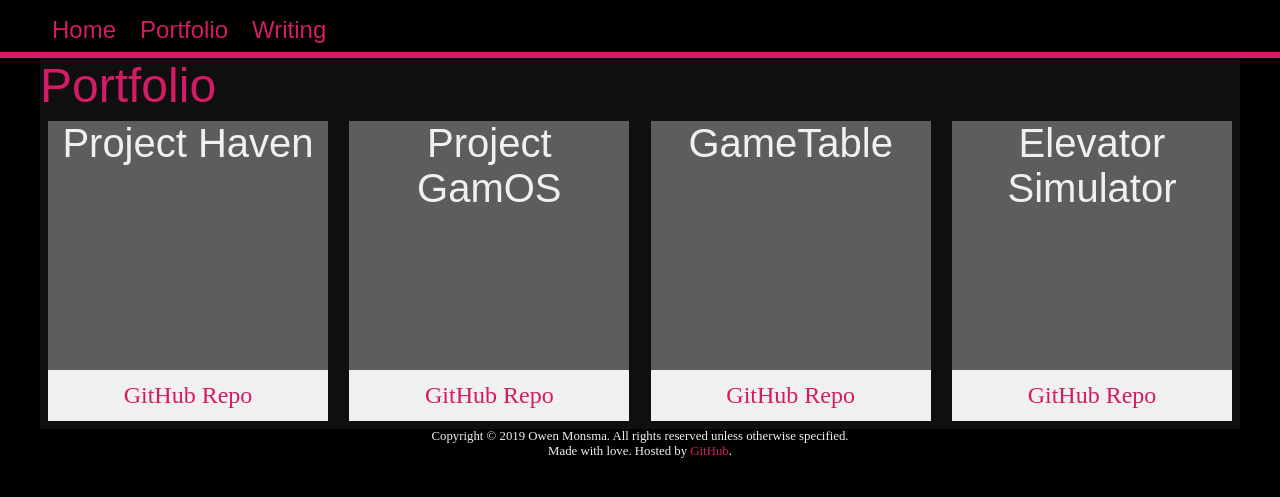
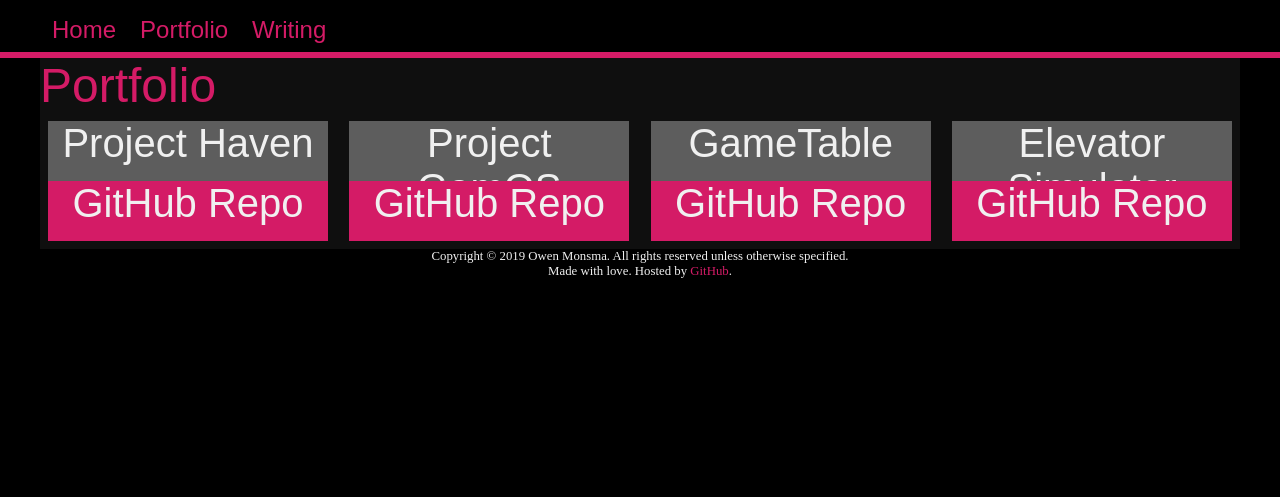
Before and after one commit to darkfire613/darkfire613.github.io, a Jekyll site: the page built from portfolio.html, in a window 1280 px wide. Shown: the top 497 px of the page. Built offline with Jekyll 4.4.1, drawn with Linux system fonts in a browser that asks for light colours.

```diff
--- a/_sass/main.scss
+++ b/_sass/main.scss
@@ -132,19 +132,19 @@ footer
 	background-color: $neutral-gray;
 	margin: .5em;
 	width: 100%;
-	height: 300px;
+	height: $h2-size * 3;
 	position: relative;
 	text-align: center;
 
 	.repo-link
 	{
 		width: 100%;
+		height: $h2-size * 1.5;
 		box-sizing: border-box;
-		font-size: 1.5em;
-		padding: .5em;
 		position: absolute;
 		bottom: 0;
-		background-color: $text-color;
+		background-color: $highlight-color;
+
 	}
 }
 
@@ -205,6 +205,5 @@ article
 	.project
 	{
 		max-width: 280px;
-		height: 300px;
 	}
 }
--- a/portfolio.html
+++ b/portfolio.html
@@ -8,7 +8,7 @@ title: Portfolio
 <div class="project">
 	<a href="{{ item.link }}"><h2>{{ item.name }}</h2></a>
 	<div class="repo-link">
-		<a href="{{ item.repo }}">GitHub Repo</a>
+		<a href="{{ item.repo }}"><h2>GitHub Repo</h2></a>
 	</div>
 </div>
 {% endfor %}
```
Also changed, not shown: _drafts/rpg-intent.md (added, +14 -0 lines), 1 other file.
